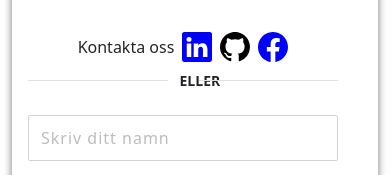
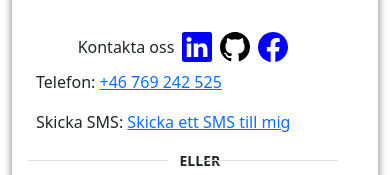
Before and after one commit to Zabi-23/portfolio, a React (Vite) app in the folder client/: page / in a window 390 px wide. Shown: the part 6822-6997 px from the top of the page. Built offline with nearby package versions, Linux system fonts and the light colour scheme.

Commit message:
skapa telefon kontakt

```diff
--- a/client/src/Pages/Contact/Contact.css
+++ b/client/src/Pages/Contact/Contact.css
@@ -98,3 +98,15 @@ button:focus {
     justify-content: center;
   }
 }
+
+/* Standard (där SMS-länken visas på alla skärmar) */
+.sms-link {
+  display: none; /* Göm SMS-länken som standard */
+}
+
+/* Visa SMS-länken på enheter med skärmstorlek mindre än 768px (mobil och tablet) */
+@media (max-width: 768px) {
+  .sms-link {
+    display: inline-block; /* Visa SMS-länken endast på mobiler eller iPads */
+  }
+}
--- a/client/src/Pages/Contact/Contact.jsx
+++ b/client/src/Pages/Contact/Contact.jsx
@@ -11,11 +11,12 @@ const Contact = () => {
   const [name, setName] = useState("");
   const [email, setEmail] = useState("");
   const [msg, setMsg] = useState("");
+  const [phone, setPhone] = useState(""); // State för telefonnummer
 
   const handleSubmit = async (e) => {
     e.preventDefault();
     try {
-      if (!name || !email || !msg) {
+      if (!name || !email || !msg || !phone) { // Kontrollera att alla fält är ifyllda
         toast.error("Vänligen fyll i alla fält");
         return;
       }
@@ -23,6 +24,7 @@ const Contact = () => {
       const res = await axios.post("http://localhost:8080/api/v1/portfolio/sendEmail", {
         name,
         email,
+        phone, // Skicka med telefonnumret
         msg,
       });
 
@@ -30,6 +32,7 @@ const Contact = () => {
         toast.success(res.data.message || "Ditt meddelande har skickats framgångsrikt");
         setName("");
         setEmail("");
+        setPhone(""); // Töm telefonnummerfältet
         setMsg("");
       } else {
         toast.error(res.data.message || "Fel vid att skicka e-post");
@@ -68,6 +71,22 @@ const Contact = () => {
                     <BsGithub color="black" size={30} className="ms-2" />
                     <BsFacebook color="blue" size={30} className="ms-2" />
                   </h6>
+                  {/* Lägg till telefonnummerlänk */}
+                  <p>
+                    Telefon:{" "}
+                    <a href="tel:+46769242525" className="phone-link">
+                      +46 769 242 525
+                    </a>
+                  </p>
+                  {/* Lägg till SMS-länk */}
+
+                    <p className="sms-link">
+                     Skicka SMS:{" "}
+                     <a href={`sms:${phone}`} >
+                        Skicka ett SMS till mig
+                        </a>
+                      </p>
+
                 </div>
 
                 <div className="row px-3 mb-4">
@@ -95,6 +114,8 @@ const Contact = () => {
                     onChange={(e) => setEmail(e.target.value)}
                   />
                 </div>
+
+
                 <div className="row px-3">
                   <textarea
                     name="msg"
--- a/client/src/Pages/Home/Home.jsx
+++ b/client/src/Pages/Home/Home.jsx
@@ -57,16 +57,17 @@ const Home = () => {
           >
             <a
               className="btn btn-hire"
-              href="/image/Resume.pdf"
-              rel="noreferrer"
-              target="_blank"
-            >
-              Hire Me
-            </a>
+              href="#contact"  // Använder anchor link för att scrolla ner till kontaktsidan
+                >
+                Hire Me
+               </a>
+
             <a
               className="btn btn-cv"
               href="/image/Resume.pdf"
-              download="Resume.pdf"
+              target="_blank"
+              rel="noreferrer"
+              //download="Resume.pdf"
             >
               My Resume
             </a>
--- a/client/src/Pages/Projects/Projects.jsx
+++ b/client/src/Pages/Projects/Projects.jsx
@@ -51,9 +51,11 @@ const Projects = () => {
                   <a
                     className="ad-btn"
                     href="https://github.com/Zabi-23/IMS.git"
-                  >
-                    View
-                  </a>
+                     target="_blank"
+                      rel="noopener noreferrer"
+                     >
+                      View
+                     </a>
                 </div>
               </div>
             </div>
@@ -78,6 +80,8 @@ const Projects = () => {
                   <a
                     className="ad-btn"
                     href="https://github.com/Zabi-23/TRELLO.git"
+                    target="_blank"
+                    rel="noopener noreferrer"
                   >
                     View
                   </a>
@@ -105,7 +109,10 @@ const Projects = () => {
                   <div className="ad-title m-auto">
                     <h5 className="text-uppercase">AI-StudyBuddy</h5>
                   </div>
-                  <a className="ad-btn" href="https://github.com/Zabi-23/AI-StudyBuddy.git">
+                  <a className="ad-btn"
+                  href="https://github.com/Zabi-23/AI-StudyBuddy.git"
+                  target="_blank"
+                  rel="noopener noreferrer">
                     View
                   </a>
                 </div>
```
